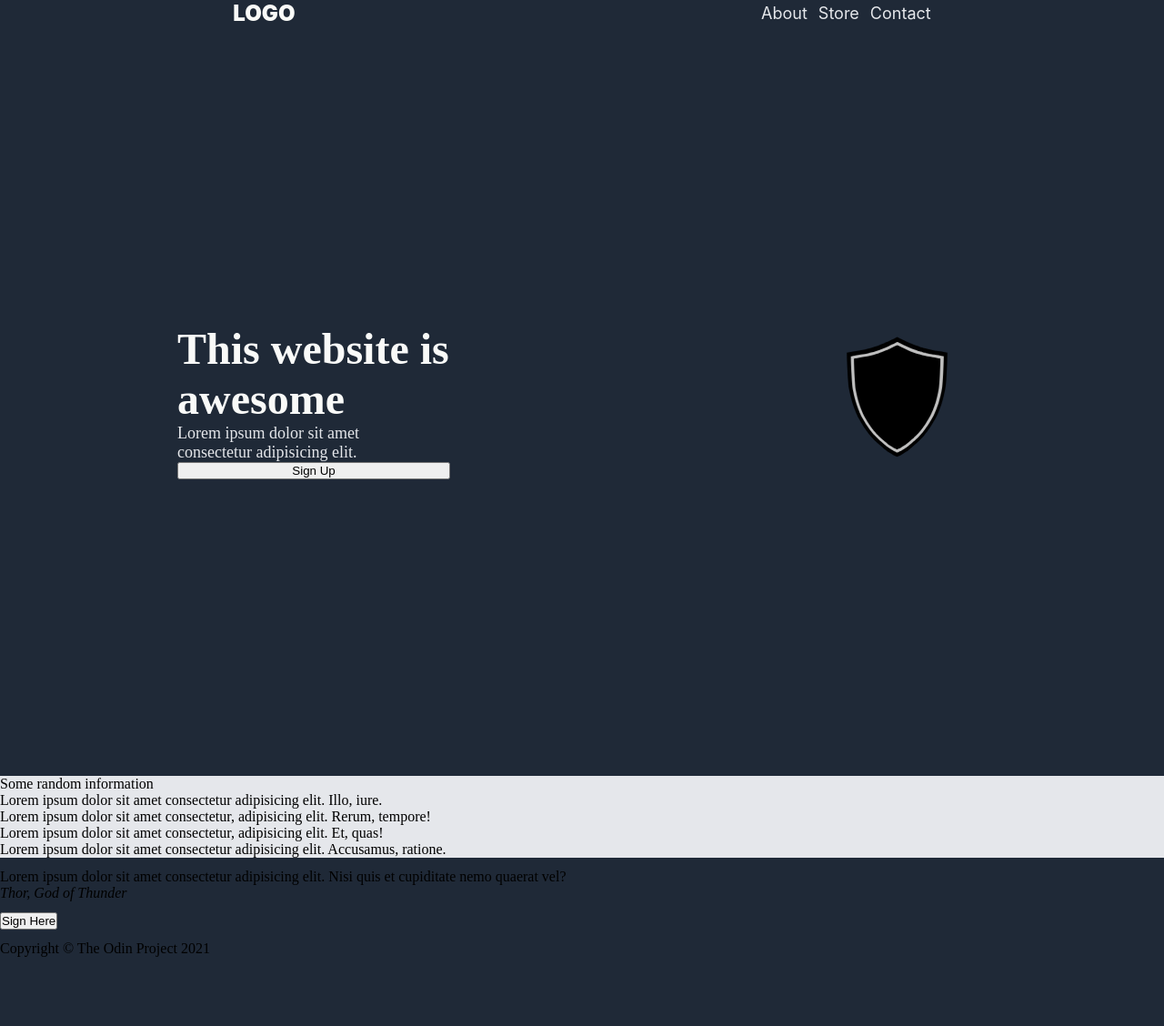
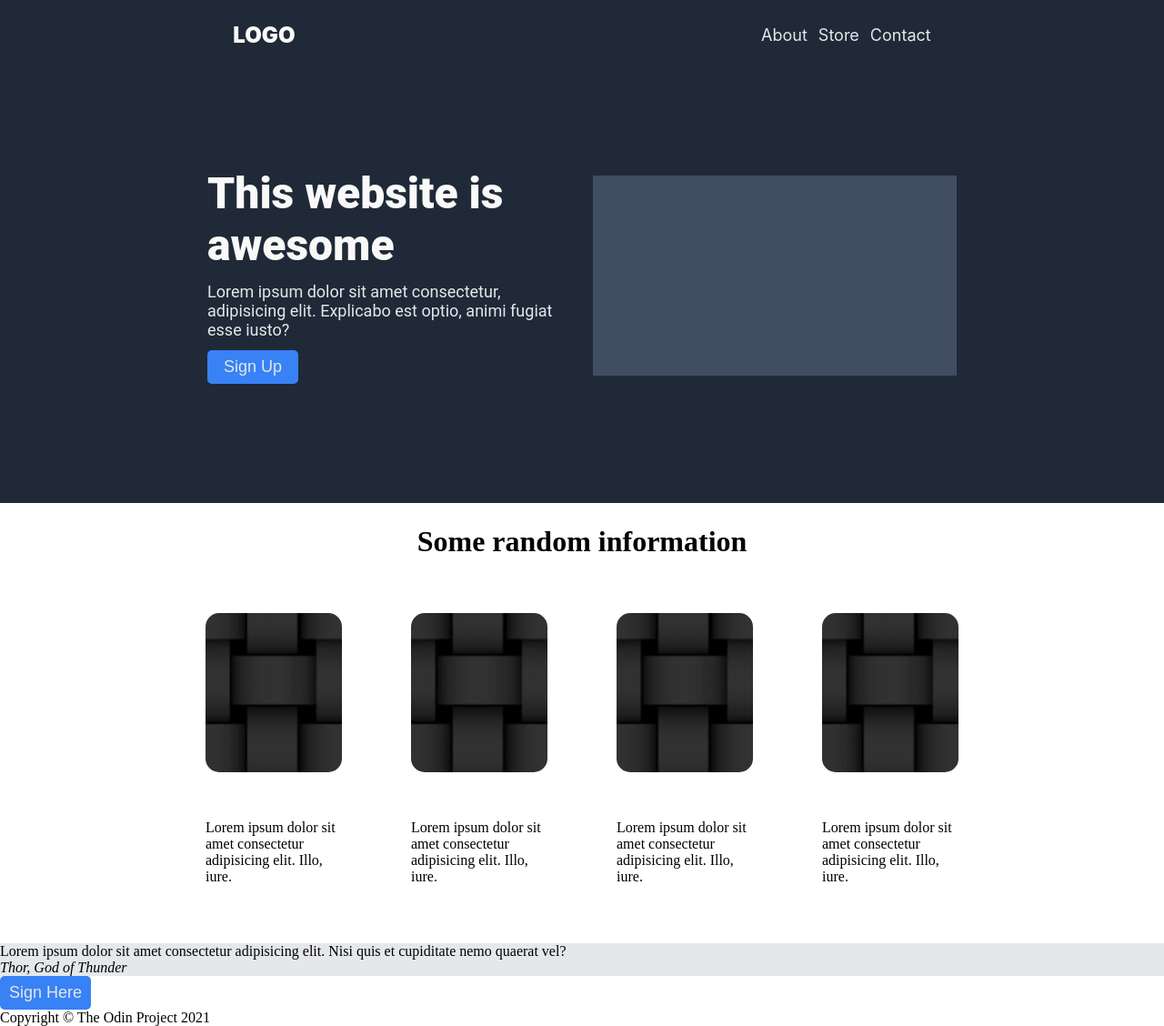
Before and after one commit to Jaywatts15/Landing-Page-Project, a plain HTML site: page index.html in a window 1280 px wide. Shown: the whole page at 91% size. Before the commit the page ends 1052 px from the top, so only its background shows below. Drawn offline with Linux system fonts and the light colour scheme.

Commit message:
Changed naming conventions of various classes/ids

```diff
--- a/index.html
+++ b/index.html
@@ -8,7 +8,10 @@
     <link rel="stylesheet" href="./style.css">
 </head>
 <body>
-    <div class="header">
+
+    <!-- Navbar/Showcase -->
+    <div class="container">
+        <div class="navbar">
             <div class="logo">
                 <div>LOGO</div>
             </div>
@@ -18,37 +21,50 @@
                 <li><a class="links" href="#">Contact</a></li>
             </ul>
         </div>
-    <div class="hero">
-        <div class="hero-text">
-            <div id="hero-main">This website is awesome</div>
-            <div id="hero-second">Lorem ipsum dolor sit amet <br> consectetur adipisicing elit.</div>
+        <div class="showcase">
+            <div class="showcase-main" id="parent">
+                <div id="showcase-header">This website is awesome</div>
+                <div id="showcase-second">Lorem ipsum dolor sit amet consectetur, adipisicing elit. Explicabo est optio, animi fugiat esse iusto?</div>
                 <button id="hero-button">Sign Up</button>
             </div>
-        <img id="img1"  src="./img/shield-308943.svg" alt="">
+            <div class="showcase-img" id="child"></div>
         </div>
+    </div>
+
+    <!-- Info Section -->
     <div class="info">
-        <div class="info-header">Some random information</div>
+        <div class="info-header">
+            <h1>Some random information</h1>
+        </div>
         <div class="info-main">
-            <div class="info-img">
-                <div class="img"></div>
-                <div class="img"></div>
-                <div class="img"></div>
-                <div class="img"></div>
+            <div class="info-box">
+                <div class="image"></div>
+                <div class="text">Lorem ipsum dolor sit amet consectetur adipisicing elit. Illo, iure.</div>
             </div>
-            <div class="info-text">
+            <div class="info-box">
+                <div class="image"></div>
                 <div class="text">Lorem ipsum dolor sit amet consectetur adipisicing elit. Illo, iure.</div>
-                <div class="text">Lorem ipsum dolor sit amet consectetur, adipisicing elit. Rerum, tempore!</div>
-                <div class="text">Lorem ipsum dolor sit amet consectetur, adipisicing elit. Et, quas!</div>
-                <div class="text">Lorem ipsum dolor sit amet consectetur adipisicing elit. Accusamus, ratione.</div>
+            </div>
+            <div class="info-box">
+                <div class="image"></div>
+                <div class="text">Lorem ipsum dolor sit amet consectetur adipisicing elit. Illo, iure.</div>
+            </div>
+            <div class="info-box">
+                <div class="image"></div>
+                <div class="text">Lorem ipsum dolor sit amet consectetur adipisicing elit. Illo, iure.</div>
             </div>
         </div>
     </div>
+
+    <!-- Quote Section -->
     <div class="quote">
         <blockquote>
             <p id="quote-text">Lorem ipsum dolor sit amet consectetur adipisicing elit. Nisi quis et cupiditate nemo quaerat vel?</p>
             <cite>Thor, God of Thunder</cite>
         </blockquote>
     </div>
+
+    <!-- Call to action -->
     <div class="call">
         <div class="call-main">
             <div id="call-header"></div>
@@ -56,6 +72,8 @@
         </div>
         <button class="call-button">Sign Here</button>
     </div>
+
+    <!-- Footer -->
     <div class="footer">
         <div class="footer-text"> Copyright © The Odin Project 2021</div>
     </div>
--- a/style.css
+++ b/style.css
@@ -5,21 +5,12 @@
     list-style-type: none;
 }
 
+/* TAG STYLINGS */
+
 body {
     min-height: 100vh;
     display: flex;
     flex-direction: column;
-    gap: 12px;
-    background-color: #1F2937;
-}
-
-.header {
-    display: flex;
-    justify-content: space-around;
-    align-self: stretch;
-    align-items: center;
-    font-family: -apple-system, BlinkMacSystemFont, 'Segoe UI', Roboto, Oxygen, Ubuntu, Cantarell, 'Open Sans', 'Helvetica Neue', sans-serif;
-
 }
 
 ul {
@@ -27,8 +18,39 @@ ul {
     gap: 12px;
 }
 
+button {
+    width: 100px;
+    padding: 8px;
+    color: #E5E7EB;
+    background-color: #3882F6;
+    border-radius: 5px;
+    border: 0px;
+    font-size: 18px;
+}
+
+/* NAVBAR/SHOWCASE */
+
+.container {
+    background-color: #1F2937;
+    display: flex;
+    flex-direction: column;
+}
+
+.navbar {
+    display: flex;
+    justify-content: space-around;
+    align-self: stretch;
+    align-items: center;
+    font-family: -apple-system, BlinkMacSystemFont, 'Segoe UI', Roboto, Oxygen, Ubuntu, Cantarell, 'Open Sans', 'Helvetica Neue', sans-serif;
+    padding-top: 24px;
+    background-color: #1F2937;
+
+}
+
+
+
 .links,
-#hero-second {
+#showcase-second {
     font-size: 18px;
     color: #E5E7EB;
 }
@@ -39,32 +61,111 @@ ul {
     font-weight: 900;
 }
 
-.hero {
+.showcase {
     display: flex;
-    justify-content: space-around;
+    justify-content: center;
     align-self: stretch;
     align-items: center;
-    height: 100vh;
+    height: 500px;
+    gap: 24px;
+    padding: 0px 24px;
+    background-color: #1F2937;
 }
 
-.hero-text {
+.showcase-main {
     display: flex;
     flex-direction: column;
 }
 
-#hero-main {
+#showcase-header {
     font-size: 48px;
     color: #F9FAF8;
     font-weight: 900;
     flex-wrap: wrap;
-    max-width: 300px;
+    max-width: 400px;
 }
 
-#img1 {
-    width: 200px;
-    height: 150px;
+#showcase-second,
+#showcase-header {
+    font-family: Roboto, Oxygen, Ubuntu, Cantarell, 'Open Sans', 'Helvetica Neue', sans-serif;
 }
 
+#showcase-second {
+    padding: 12px 0px 12px 0px;
+    max-width: 400px;
+}
+
+.showcase-img {
+    width: 400px;
+    height: 220px;
+    background-color: #414e61;
+}
+
+@media only screen and (max-width: 500px) {
+    .showcase-img {
+        display: none;
+    }
+}
+
+/* INFO SECTION */
+
 .info {
+    background-color: white;
+    display: flex;
+    flex-direction: column;
+    justify-content: center;
+    align-items: center;
+}
+
+.info-header {
+    padding: 24px;
+}
+
+@media only screen and (max-width: 375px) {
+    .info-header {
+        font-size: 12px;
+    }
+}
+
+.image {
+    width: 150px;
+    height: 175px;
+    border: 5px;
+    border-color: black;
+    border-radius: 15px;
+    background-image: url("./img/Black-woven-seamless-background-tile.jpg");
+    background-repeat: repeat;
+}
+
+.info-main {
+    display: flex;
+    justify-content: space-between;
+    flex-wrap: wrap;
+    padding: 24px 0px 52px 0px;
+    gap: 52px;
+}
+
+@media only screen and (max-width: 375px) {
+    .info-main {
+        justify-content: center;
+    }
+}
+
+.info-box {
+    display: flex;
+    flex-direction: column;
+    gap: 52px;
+    justify-content: center;
+    margin: 12px;
+}
+
+.text {
+    max-width: 150px;
+    flex-wrap: wrap;
+}
+
+/* Quote Section */
+
+.quote {
     background-color: #E5E7EB;
 }
```
Also changed, not shown: img/Black-woven-seamless-background-tile.jpg (added). Lines whose indentation alone changed are shown as unchanged.
